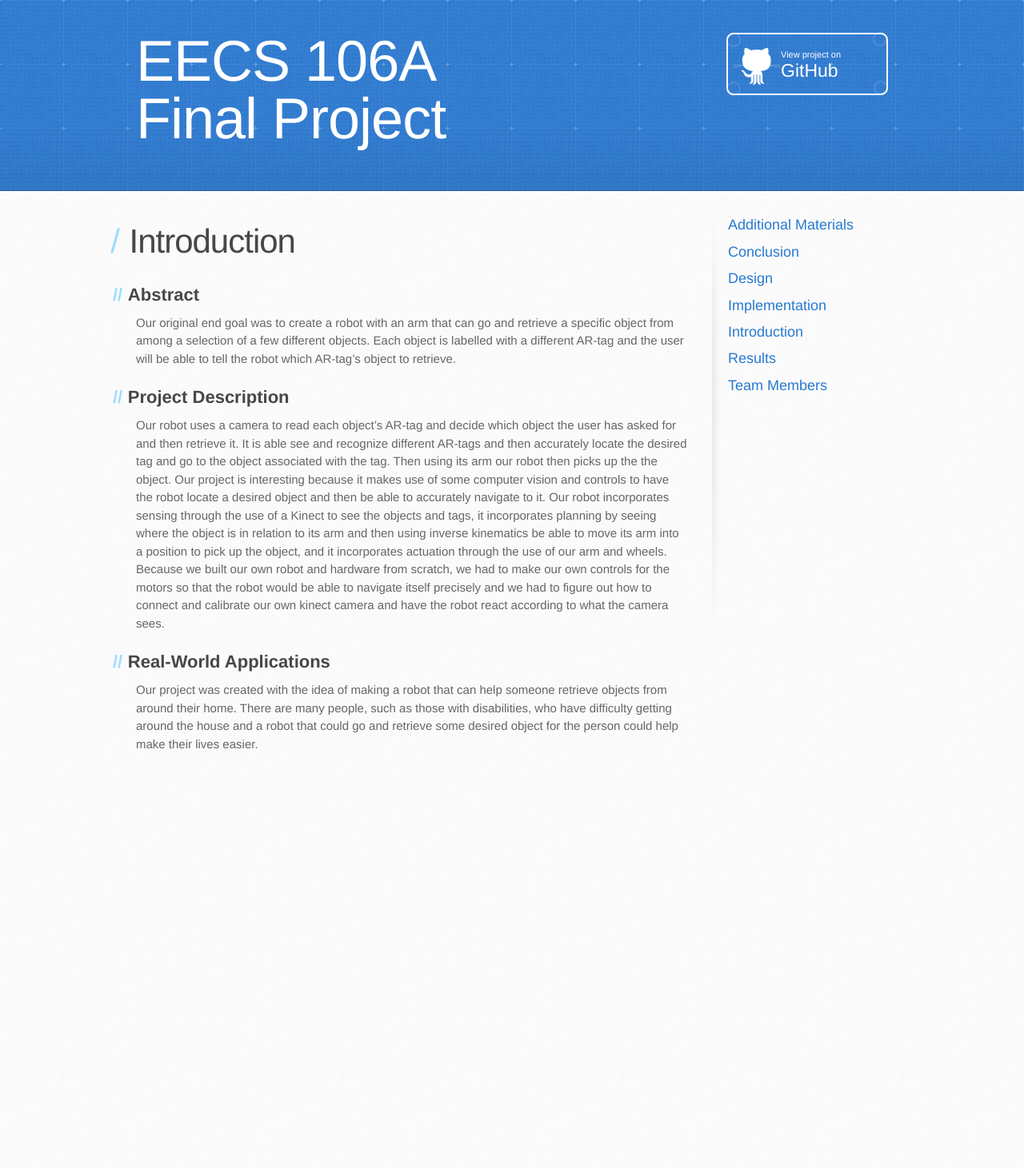
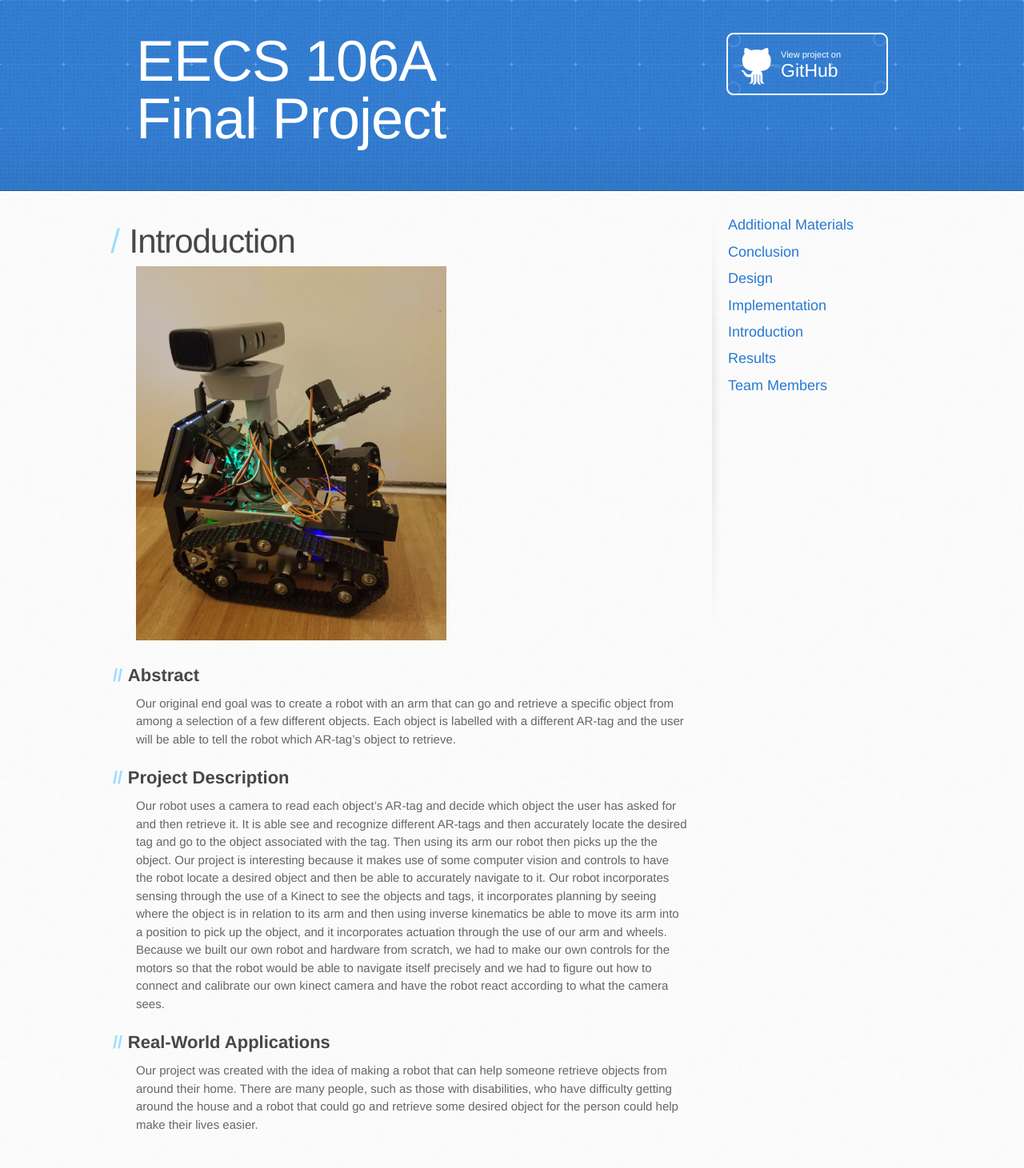
Before and after one commit to raymondbacco/106Arobot, a Jekyll site: the page built from docs/index.md, in a window 1280 px wide. Shown: the whole page at 80% size. Built offline with Jekyll 4.4.1, drawn with Linux system fonts in a browser that asks for light colours; our own code applies the rules of GitHub Pages for plain Markdown files; the repository's description, which GitHub fills in, is left out; before the commit the page ends 985 px from its top, so only the background shows below that.

Commit message:
Update index.md

```diff
--- a/docs/index.md
+++ b/docs/index.md
@@ -1,5 +1,6 @@
 # Introduction
 
+![Rover](/assets/images/rover1.png)
 
 ## Abstract
 
```
